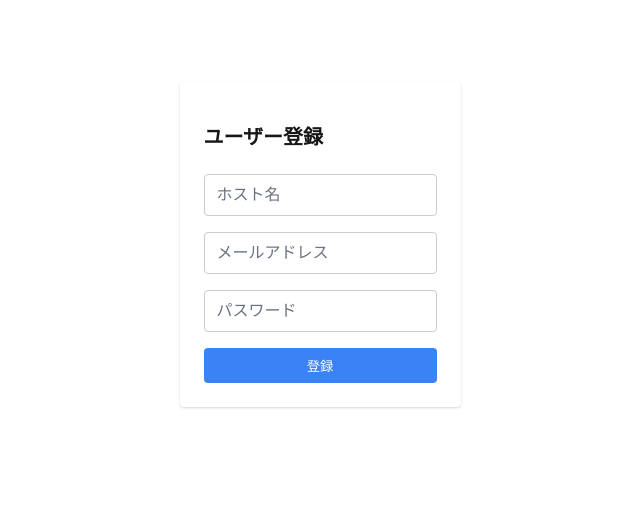
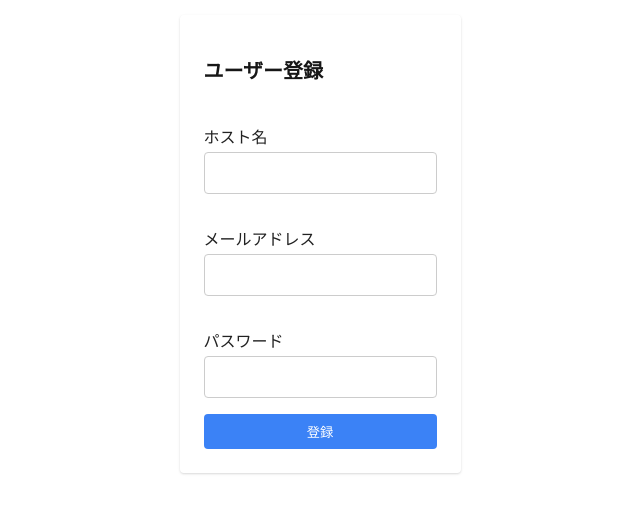
Before and after one commit to dskhys0222/ant, a Next.js app: page / in a window 1280 px wide. Shown: the part 156-668 px from the top of the page, without its empty margins (320-960 px from the left). Built offline with nearby package versions, Linux system fonts and the light colour scheme.

Commit message:
TextFieldコンポーネントを追加し、TextBoxをラベル付きで使用できるように修正

```diff
--- a/src/app/page.tsx
+++ b/src/app/page.tsx
@@ -1,8 +1,7 @@
 "use client";
 
-import useRegistration from "@/app/page.hooks";
-import ErrorMessage from "@/components/ErrorMessage";
-import TextBox from "@/components/TextBox";
+import TextField from "@/components/TextField";
+import useRegistration from "./page.hooks";
 import styles from "./page.module.css";
 
 export default function Home() {
@@ -24,30 +23,30 @@ export default function Home() {
       <main className={styles.main}>
         <form onSubmit={handleSubmit} className={styles.form} noValidate>
           <h2 className={styles.formTitle}>ユーザー登録</h2>
-          <TextBox
+          <TextField
             type="text"
-            placeholder="ホスト名"
+            label="ホスト名"
             value={host}
             onChange={(e) => setHost(e.target.value)}
             required
+            errorMessage={validationErrors.host}
           />
-          <ErrorMessage message={validationErrors.host} />
-          <TextBox
+          <TextField
             type="email"
-            placeholder="メールアドレス"
+            label="メールアドレス"
             value={username}
             onChange={(e) => setUsername(e.target.value)}
             required
+            errorMessage={validationErrors.username}
           />
-          <ErrorMessage message={validationErrors.username} />
-          <TextBox
+          <TextField
             type="password"
-            placeholder="パスワード"
+            label="パスワード"
             value={password}
             onChange={(e) => setPassword(e.target.value)}
             required
+            errorMessage={validationErrors.password}
           />
-          <ErrorMessage message={validationErrors.password} />
           <button type="submit" disabled={isLoading} className={styles.button}>
             {isLoading ? "処理中..." : "登録"}
           </button>
--- /dev/null
+++ b/src/components/Label/index.tsx
@@ -0,0 +1,10 @@
+import styles from "./styles.module.css";
+import type { LabelProps } from "./types";
+
+export default function Label({ htmlFor, children, className }: LabelProps) {
+  return (
+    <label className={className ?? styles.label} htmlFor={htmlFor}>
+      {children}
+    </label>
+  );
+}
--- /dev/null
+++ b/src/components/Label/styles.module.css
@@ -0,0 +1,7 @@
+.label {
+  display: block;
+  font-weight: 500;
+  margin-bottom: 0.25rem;
+  margin-top: 1rem;
+  color: #222;
+}
--- /dev/null
+++ b/src/components/Label/types.ts
@@ -0,0 +1,7 @@
+import type { ReactNode } from "react";
+
+export type LabelProps = {
+  htmlFor: string;
+  children: ReactNode;
+  className?: string;
+};
--- a/src/components/TextBox/index.tsx
+++ b/src/components/TextBox/index.tsx
@@ -3,6 +3,7 @@ import type { TextBoxProps } from "./types";
 
 export default function TextBox(props: TextBoxProps) {
   const {
+    id,
     type = "text",
     placeholder = "",
     value,
@@ -12,6 +13,7 @@ export default function TextBox(props: TextBoxProps) {
 
   return (
     <input
+      id={id}
       type={type}
       placeholder={placeholder}
       value={value}
--- a/src/components/TextBox/types.ts
+++ b/src/components/TextBox/types.ts
@@ -18,6 +18,8 @@ export type TextBoxType =
   | "time";
 
 export type TextBoxProps = {
+  /** input要素のid属性 */
+  id?: string;
   /** テキストボックスの入力タイプ */
   type?: TextBoxType;
   /** プレースホルダーテキスト */
--- /dev/null
+++ b/src/components/TextField/index.tsx
@@ -0,0 +1,33 @@
+import ErrorMessage from "@/components/ErrorMessage";
+import Label from "@/components/Label";
+import TextBox from "@/components/TextBox";
+import { useId } from "react";
+
+import type { LabeledTextBoxProps } from "./types";
+
+export default function TextField({
+  id: idProp,
+  label,
+  type = "text",
+  value,
+  onChange,
+  required = false,
+  errorMessage,
+  className,
+}: LabeledTextBoxProps) {
+  const generatedId = useId();
+  const id = idProp || generatedId;
+  return (
+    <div className={className}>
+      <Label htmlFor={id}>{label}</Label>
+      <TextBox
+        id={id}
+        type={type}
+        value={value}
+        onChange={onChange}
+        required={required}
+      />
+      <ErrorMessage message={errorMessage} />
+    </div>
+  );
+}
--- /dev/null
+++ b/src/components/TextField/types.ts
@@ -0,0 +1,13 @@
+import type { TextBoxType } from "@/components/TextBox/types";
+import type { ChangeEvent } from "react";
+
+export type LabeledTextBoxProps = {
+  id?: string;
+  label: string;
+  type?: TextBoxType;
+  value: string;
+  onChange: (e: ChangeEvent<HTMLInputElement>) => void;
+  required?: boolean;
+  errorMessage?: string;
+  className?: string;
+};
--- a/vitest.config.ts
+++ b/vitest.config.ts
@@ -6,7 +6,7 @@ export default defineConfig({
   plugins: [react()],
   test: {
     environment: "happy-dom",
-    include: ["src/**/*.test.{ts,tsx}"],
+    include: ["src/**/*.test.{ts,tsx}", "src/**/test.{ts,tsx}"],
     setupFiles: ["src/test/setup.ts"],
     coverage: {
       provider: "v8",
```
